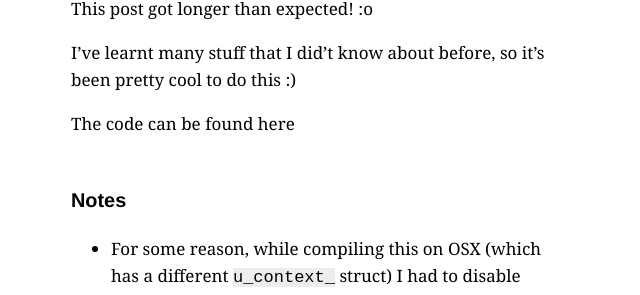
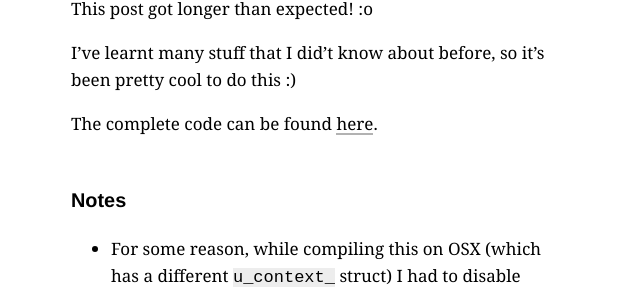
Before and after one commit to javierhonduco/blog, a Jekyll site: the page built from _posts/2017-5-5-backtraces-in-c.md, in a window 1280 px wide and 900 px high, scrolled down 5908 px. Shown: the part 213-508 px from the top of the window, without its empty margins (319-959 px from the left). Built offline with Jekyll 4.4.1, drawn with Linux system fonts in a browser that asks for light colours; a script that is not in the unit is left out.

Commit message:
add link

```diff
--- a/_posts/2017-5-5-backtraces-in-c.md
+++ b/_posts/2017-5-5-backtraces-in-c.md
@@ -142,7 +142,8 @@ This post got longer than expected! :o
 
 I've learnt many stuff that I did't know about before, so it's been pretty cool to do this :)
 
-The code can be found here
+The complete code can be found [here](https://github.com/javierhonduco/wheres-my-segfault).
+
 ### Notes
 * For some reason, while compiling this on OSX (which has a different `u_context_` struct) I had to disable address space randomization passing the `-nopie` to the linker, which I didn't have to do in Linux. I don't know why in Linux that's not necessary, don't know if `gcc` by default disables it when the debugging symbols flag is passed or it's something else.
 * There are some functions that are not signal safe – which is pretty interesting –, and `puts` is among them. We could use `write(stdout, "<>");` instead, but I've decided to keep it like this for simplicity.
```
